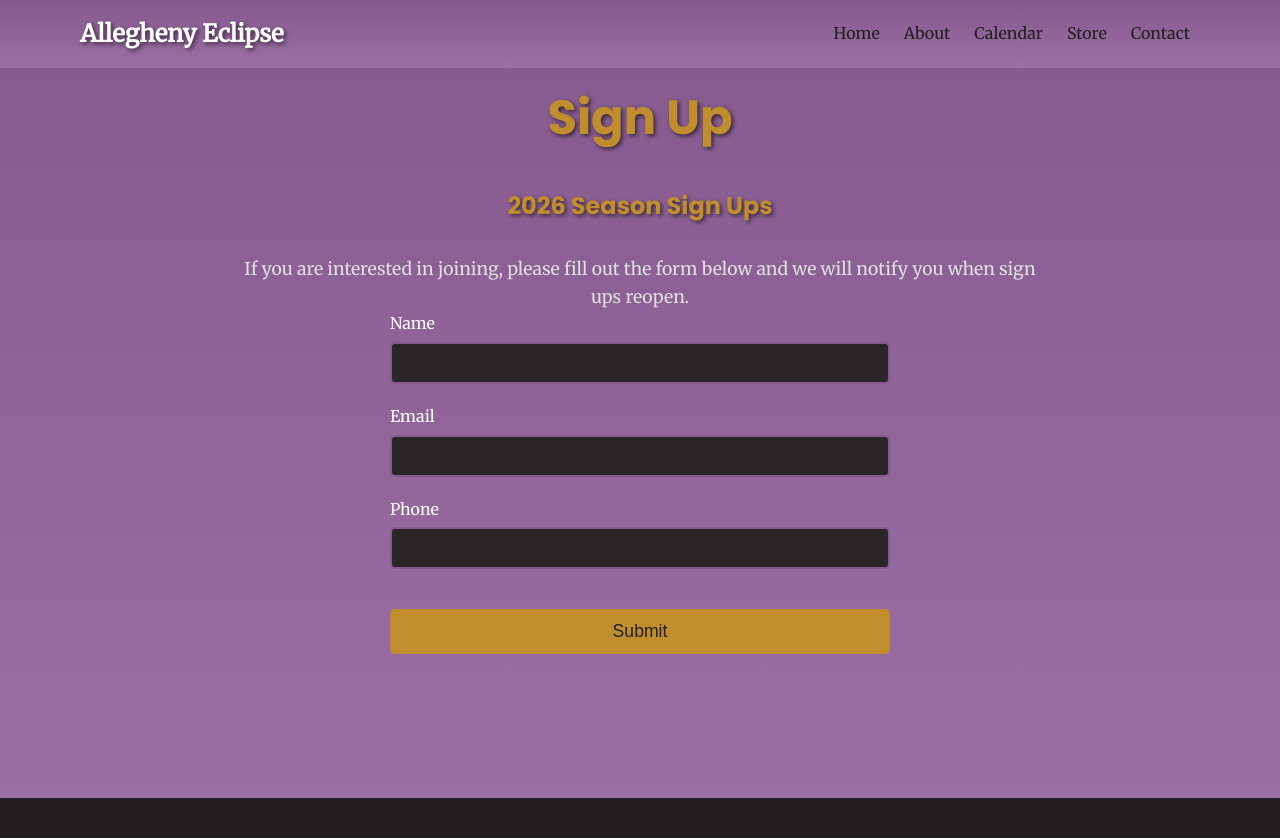
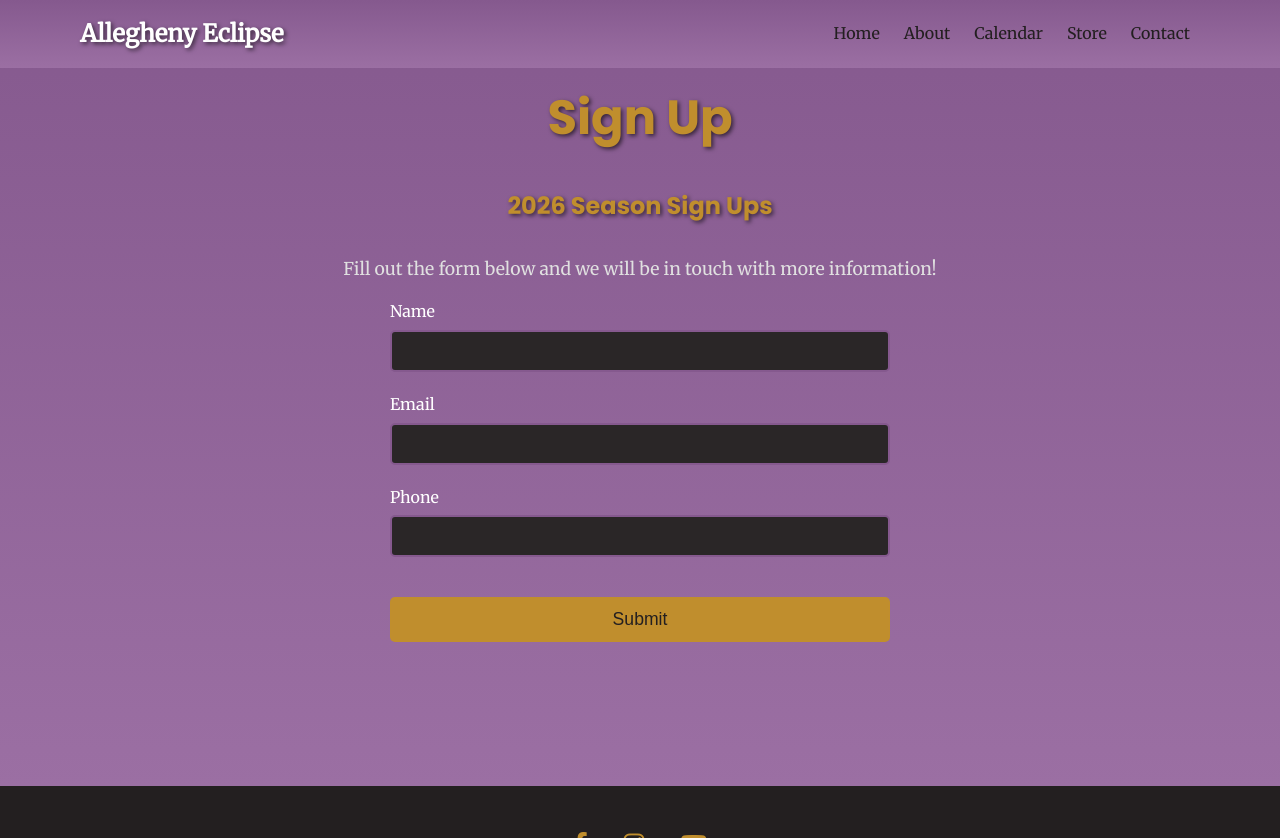
Before and after one commit to ds2600/allegheny-eclipse, a PHP site: page /pages/signup in a window 1280 px wide. Shown: the top 838 px of the page. Run offline with PHP 8.4, Linux system fonts and the light colour scheme; data that the repository does not hold is empty; some libraries are stand-ins or nearby versions.

Commit message:
correct signup paragraph

```diff
--- a/pages/signup.php
+++ b/pages/signup.php
@@ -15,8 +15,8 @@ include '../inc/navbar.php';
             <h1>Sign Up</h1>
             <h2 style="text-align: center;">2026 Season Sign Ups</h2>
             <div class="content" style="text-align: center;">
-                <p>If you are interested in joining, please fill out the form below and we will notify you when sign ups reopen.</p>
-                <p>
+                <p>Fill out the form below and we will be in touch with more information!</p>
+                <p style="padding-top:1rem;">
                     <form action="submit.php" method="POST" class="signup-form">
                         <div class="form-group">
                             <label for="name">Name</label>
```
